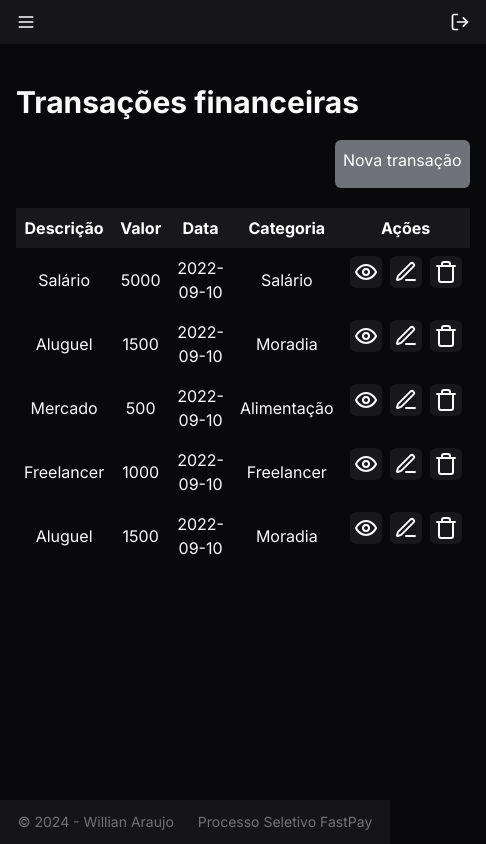
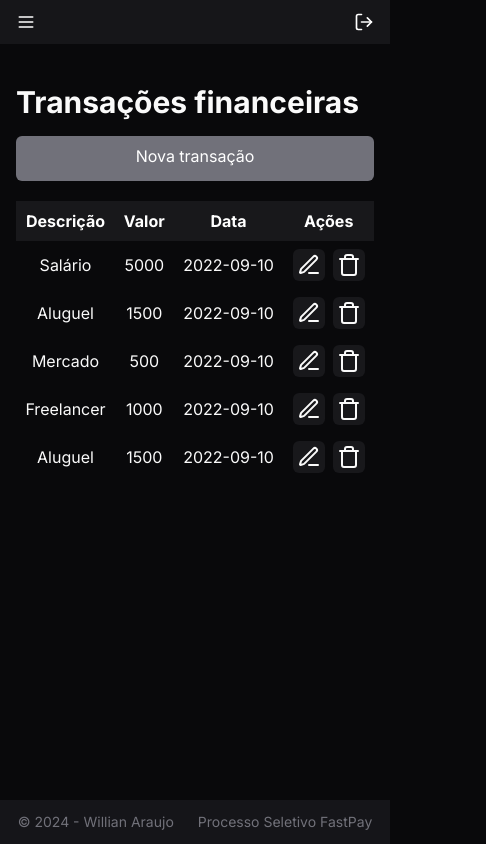
Before and after one commit to will4raujo/app-transacoes, a Next.js app in the folder frontend-teste-fastpay/: page /transactions in a window 390 px wide. Shown: the whole page, 486 px wide, since content can reach past the window. Built offline with nearby package versions, Linux system fonts and the light colour scheme.

Commit message:
feat: mobile responsive
* removed eye icon
* adjusted max width sreen from table
* hidde category cell for mobile screen

```diff
--- a/frontend-teste-fastpay/src/app/(app)/transactions/page.tsx
+++ b/frontend-teste-fastpay/src/app/(app)/transactions/page.tsx
@@ -1,13 +1,13 @@
 import { Suspense } from 'react'
 import Link from 'next/link'
-import {PenLine, Trash, Eye} from 'lucide-react'
+import {PenLine, Trash} from 'lucide-react'
 
 export default function Transactions() {
   return (
-    <main className='w-full px-4 md:px-10 py-5 flex flex-col gap-5 mb-[80px] md:mx-auto max-w-[800px]'>
+    <main className='w-full px-4 md:px-10 py-5 flex flex-col gap-5 mb-[80px] md:mx-auto max-w-[1024px]'>
+      <div className='flex flex-col md:flex-row gap-4 justify-between'>
       <h1 className='text-3xl font-bold'>Transações financeiras</h1>
-      <div className='flex gap-4 justify-end'>
-        <Link href='/transactions/new' passHref className='bg-zinc-500 min-w-[120px] h-[48px] p-2 text-white rounded-md hover:bg-zinc-600 transition-colors duration-200'>Nova transação</Link>
+        <Link href='/transactions/new' passHref className='bg-zinc-500 min-w-[120px] h-[45px] px-2 pt-2 pb-0 text-white rounded-md text-center hover:bg-zinc-600 transition-colors duration-200'>Nova transação</Link>
       </div>
       <Suspense fallback={<p>Carregando lista de transações...</p>}>
         <table className='w-full'>
@@ -16,7 +16,7 @@ export default function Transactions() {
               <th className='p-2'>Descrição</th>
               <th className='p-2'>Valor</th>
               <th className='p-2'>Data</th>
-              <th className='p-2'>Categoria</th>
+              <th className='p-2 hidden md:table-cell'>Categoria</th>
               <th className='p-2'>Ações</th>
             </tr>
           </thead>
@@ -26,11 +26,8 @@ export default function Transactions() {
                 <td className='p-2 text-center'>{transaction.description}</td>
                 <td className='p-2 text-center'>{transaction.value}</td>
                 <td className='p-2 text-center'>{transaction.date}</td>
-                <td className='p-2 text-center'>{transaction.category}</td>
+                <td className='p-2 text-center hidden md:table-cell'>{transaction.category}</td>
                 <td className='p-2 flex gap-2 justify-center'>
-                  <button className='bg-zinc-900 p-1 rounded-md hover:bg-zinc-600 transition-colors   duration-200'>
-                    <Eye size={24} />
-                  </button>
                   <button className='bg-zinc-900 p-1 rounded-md hover:bg-zinc-600 transition-colors duration-200'>
                     <PenLine size={24} />
                   </button>
```
